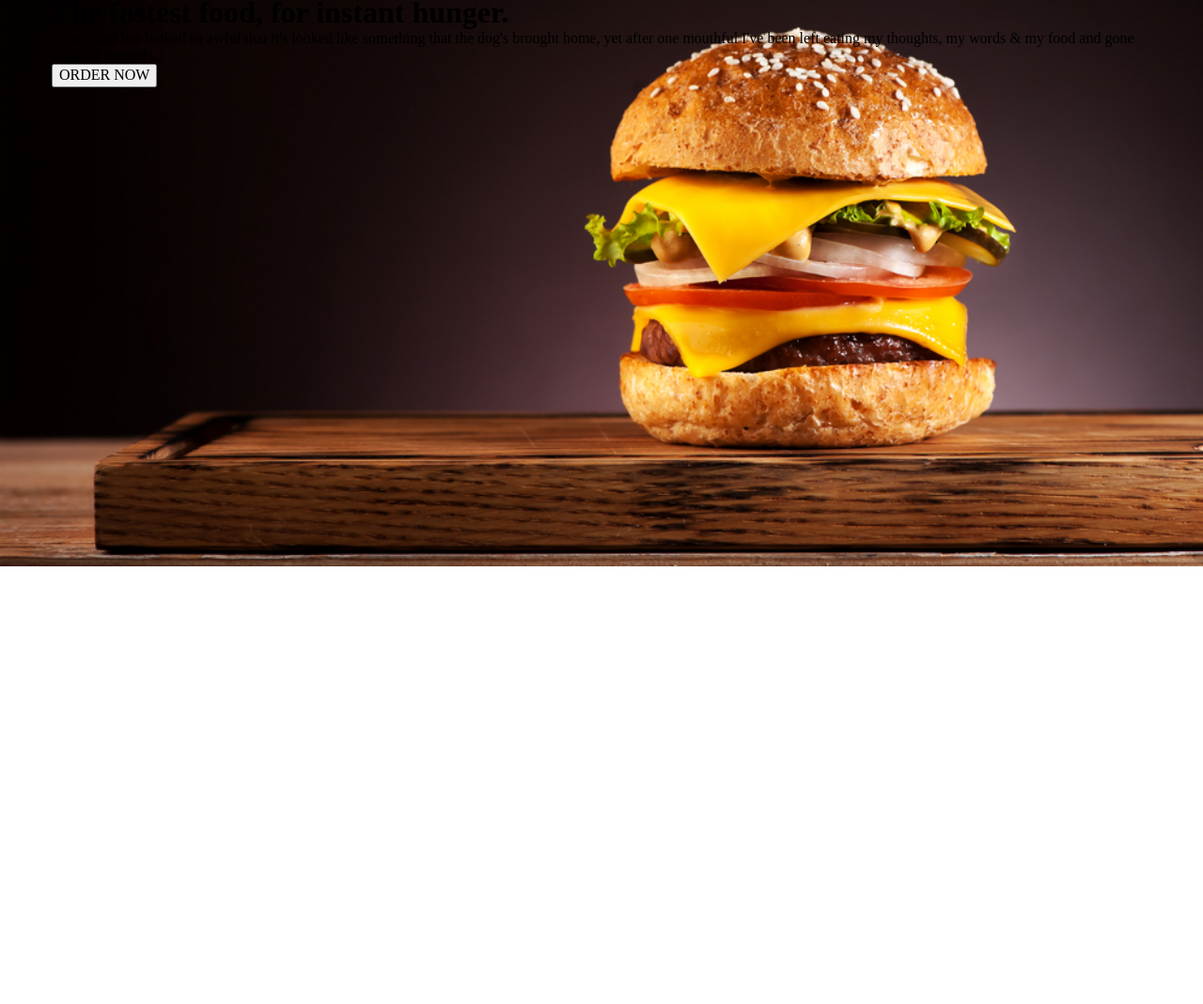
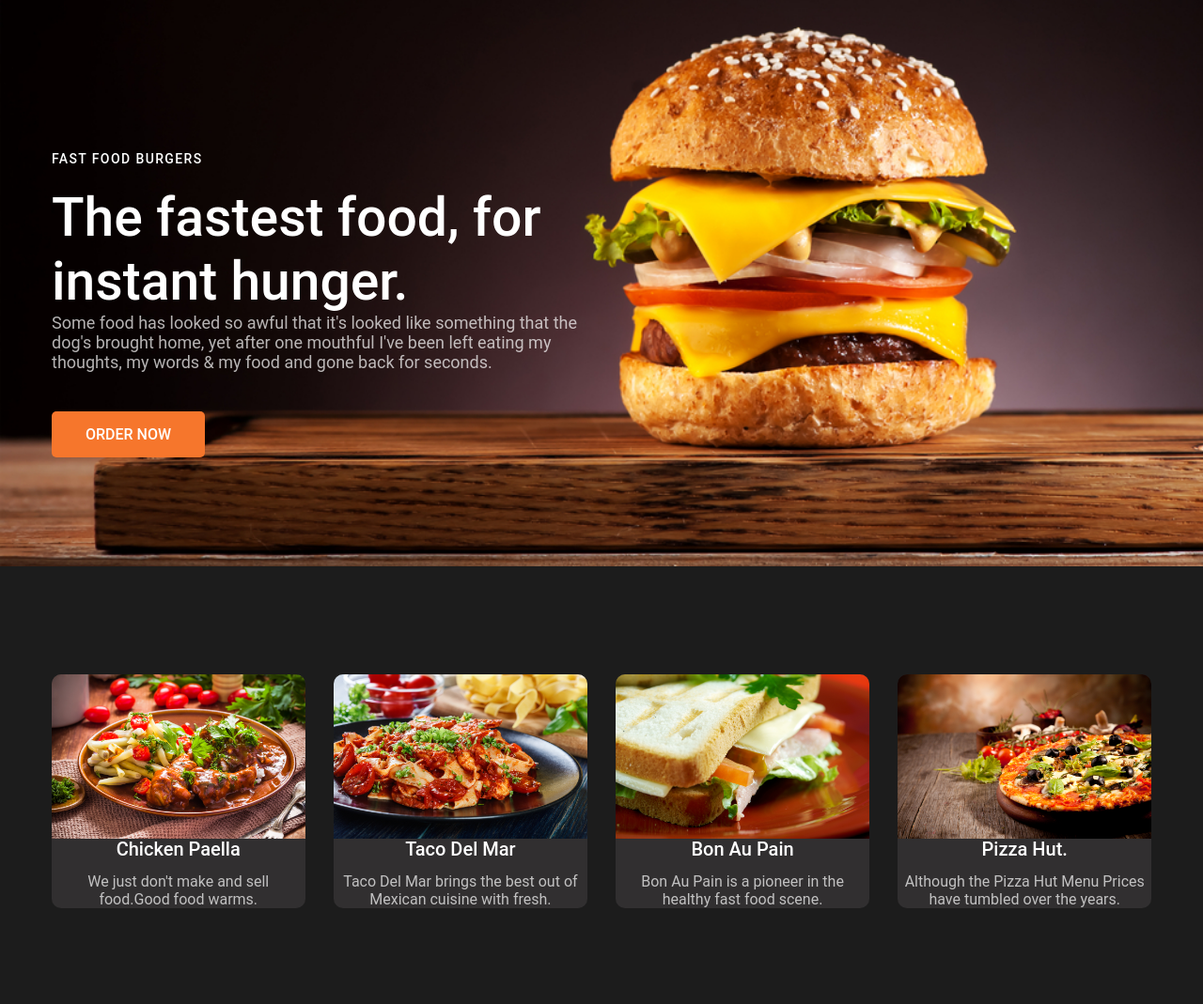
Before and after one commit to nasyaoy/fast-food, a plain HTML site: page index.html in a window 1280 px wide. Shown: the part 197-1266 px from the top of the page at 94% size. Before the commit the page ends 800 px from the top, so only its background shows below. Drawn offline with Linux system fonts and the light colour scheme.

Commit message:
вторая страничка

```diff
--- a/css/style.css
+++ b/css/style.css
@@ -5,6 +5,11 @@
 html,
 body {
   height: 100%;
+}
+
+body {
+  font-family: "Roboto", sans-serif;
+  color: #ffffff;
 }
 
 ul > li {
@@ -20,8 +25,13 @@ a {
   text-transform: none;
 }
 
+img {
+  max-width: 100%;
+}
+
 .wrapper {
   min-height: 100%;
+  background-color: #1c1c1c;
 }
 
 h1,
@@ -48,27 +58,126 @@ h6 {
   align-items: center;
   justify-content: space-between;
 }
-.logo {
+
+.logo__img {
+  width: 100%;
+  height: 100%;
+  object-fit: contain;
 }
-.logo__img {
-}
+
 .nav {
 }
+
 .nav__list {
+  display: flex;
 }
+
 .nav__item {
+  margin-right: 28px;
 }
+
+.nav__item:last-child {
+  margin: 0;
+}
+
 .nav__link {
+  font-weight: 400;
+  font-size: 14px;
+  line-height: 16px;
+  color: rgba(255, 255, 255, 0.7);
 }
+
 .btn {
+  padding: 15px 36px;
+  background: #f6762c;
+  border-radius: 5px;
+  border: none;
+  font-weight: 500;
+  font-size: 16px;
+  line-height: 19px;
+  color: #ffffff;
 }
+
 .hero__content {
+  max-width: 49%;
+  padding-top: 186px;
 }
+
 .hero__main {
 }
+
 .hero__headline {
+  font-weight: 500;
+  font-size: 14px;
+  line-height: 1.14;
+  letter-spacing: 0.1em;
+  margin-bottom: 20px;
 }
+
 .title {
+  font-weight: 500;
+  font-size: 57px;
+  line-height: 1.18;
 }
+
+.hero__title {
+  margin-bottom: 25px;
+}
+
 .hero__desc {
+  font-weight: 400;
+  font-size: 18px;
+  line-height: 1.17;
+  color: rgba(255, 255, 255, 0.7);
+  margin-bottom: 42px;
 }
+
+.food {
+  padding: 115px 0px 102px;
+}
+
+.food__list {
+  display: flex;
+  justify-content: space-between;
+}
+
+.food__item {
+  width: calc(25% - 23px);
+}
+
+.dish {
+  background: #312f30;
+  border-radius: 10px;
+  overflow: hidden;
+}
+
+.dish__img-wrap {
+  width: 100%;
+  height: 175px;
+  overflow: hidden;
+}
+
+.dish__img {
+  width: 100%;
+  height: 100%;
+  object-fit: cover;
+}
+
+.dish__desc {
+  padding-top: 28px 35px 35px;
+  text-align: center;
+}
+
+.dish__title {
+  font-weight: 500;
+  font-size: 20px;
+  line-height: 23px;
+  margin-bottom: 13px;
+}
+
+.dish__text {
+  font-weight: 400;
+  font-size: 16px;
+  line-height: 19px;
+  color: rgba(255, 255, 255, 0.7);
+}
--- a/index.html
+++ b/index.html
@@ -55,6 +55,52 @@
                 </header>
             </div>
         </section>
+        <section class="food">
+            <div class="container">
+                <ul class="food__list">
+                    <li class="food__item dish">
+                        <div class="dish__img-wrap">
+                            <img src="img/content/Chicken-Paella.jfif" alt="" class="dish__img">
+                        </div>
+                        <div class="dish__desc">
+                            <div class="dish__title">Chicken Paella</div>
+                            <div class="dish__text">We just don't make and sell food.Good food warms.</div>
+                        </div>
+
+                    </li>
+                    <li class="food__item dish">
+                        <div class="dish__img-wrap">
+                            <img src="img/content/Taco-Del-Mar.jfif" alt="" class="dish__img">
+                        </div>
+                        <div class="dish__desc">
+                            <div class="dish__title"> Taco Del Mar</div>
+                            <div class="dish__text">Taco Del Mar brings the best out of Mexican cuisine with fresh.</div>
+                        </div>
+
+                    </li>
+                    <li class="food__item dish">
+                        <div class="dish__img-wrap">
+                            <img src="img/content/Bon-Au-Pain.jfif" alt="" class="dish__img">
+                        </div>
+                        <div class="dish__desc">
+                            <div class="dish__title">Bon Au Pain</div>
+                            <div class="dish__text">Bon Au Pain is a pioneer in the healthy fast food scene.</div>
+                        </div>
+
+                    </li>
+                    <li class="food__item dish">
+                        <div class="dish__img-wrap">
+                            <img src="img/content/Pizza-Hut..jfif" alt="" class="dish__img">
+                        </div>
+                        <div class="dish__desc">
+                            <div class="dish__title">Pizza Hut.</div>
+                            <div class="dish__text">Although the Pizza Hut Menu Prices have tumbled over the years.</div>
+                        </div>
+
+                    </li>
+                </ul>
+            </div>
+        </section>
 
     </div>
 </body>
```
Also changed, not shown: style.css (added).
